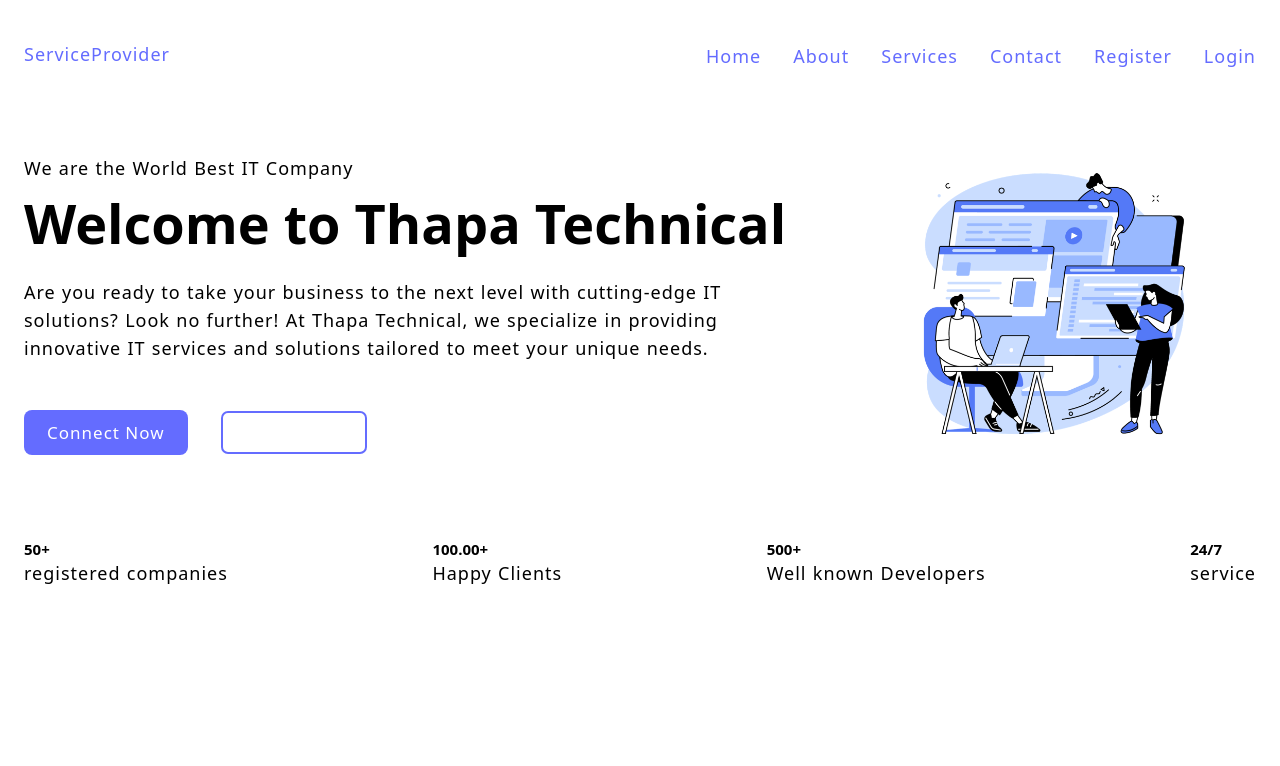
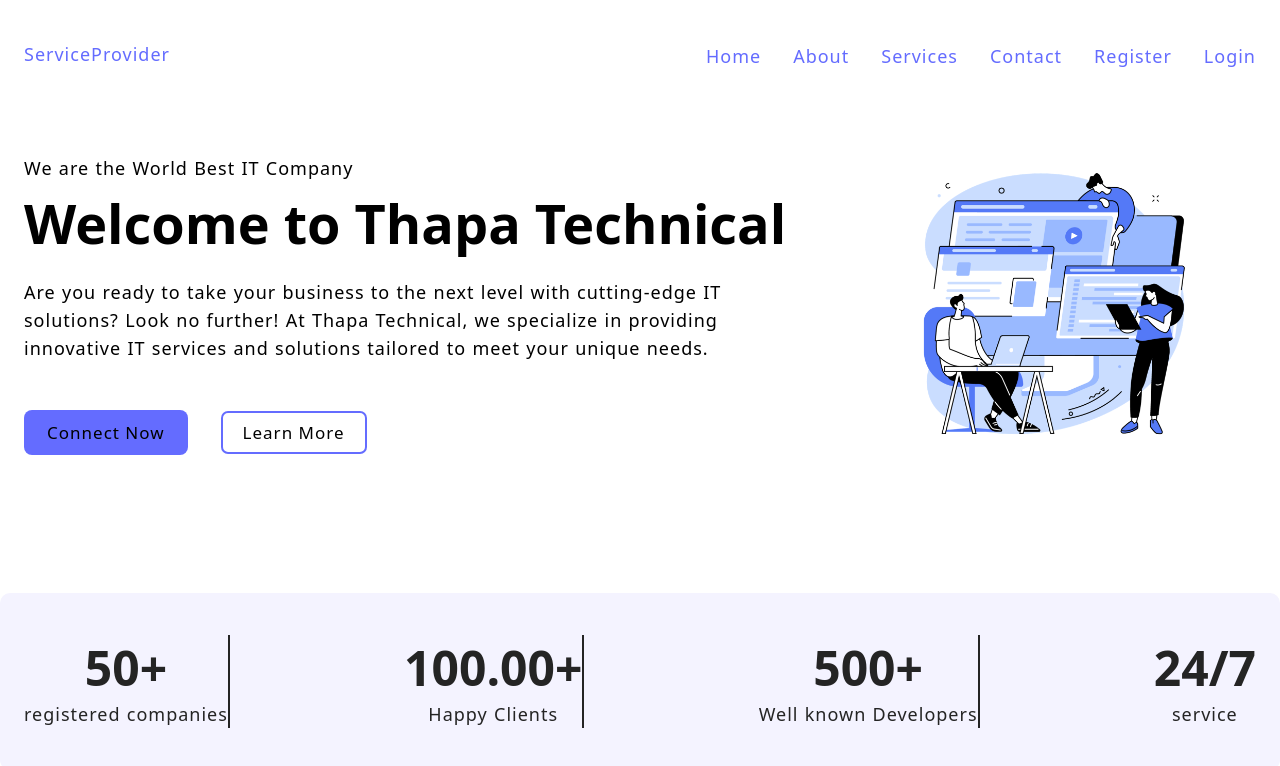
Before and after one commit to MuhammadFaizan144/MERN-Tutorial, a React (Vite) app in the folder client/: page / in a window 1280 px wide. Shown: the top 766 px of the page. Built offline with nearby package versions, Linux system fonts and the light colour scheme.

Commit message:
Styling for Analytics section in tutorial 24

```diff
--- a/client/src/index.css
+++ b/client/src/index.css
@@ -1,7 +1,3 @@
-/* src/index.css or app/globals.css */
-/* @tailwind base;
-@tailwind components;
-@tailwind utilities; */
 * {
   margin: 0;
   padding: 0;
@@ -78,13 +74,17 @@ li {
 .grid-two-cols {
   grid-template-columns: repeat(2, 1fr);
 }
+
+.grid-four-cols {
+  grid-template-columns: repeat(4, 1fr);
+}
+
 /*? Module Rules / Reusable */
 button {
   text-transform: capitalize;
   padding: 1rem 2.2rem;
   font-size: 1.7rem;
   font-weight: 500;
-  color: white;
   background-color: var(--btn-color);
   border-radius: 0.8rem;
   -webkit-border-radius: 0.8rem;
@@ -100,20 +100,13 @@ button {
   -ms-transition: border-color 0.3s;
   -o-transition: border-color 0.3s;
 }
-.secondary-btn{
-  background: transparent;
+
+.secondary-btn {
+  background-color: transparent;
   box-shadow: inset 0 0 0 0.2rem var(--btn-color);
   margin-left: 3.2rem;
 }
-/* state rules */
-button:hover{
-  box-shadow: inset 0 0 0 0.2rem var(--bg-color);
-}
-a:hover,
-a:active{
-  color: var(--btn-color);
 
-}
 /***** Hero Section *****/
 
 .section-hero {
@@ -139,7 +132,35 @@ a:active{
     }
   }
 }
-.secondary-btn{
 
+/***** End Hero  *****/
+
+/***** analytics Section *****/
+
+.section-analytics {
+  margin: 9.6rem 0;
+
+  & .container {
+    background-color: var(--bg-color);
+    border-radius: 1rem;
+  }
+
+  & .grid {
+    color: var(--dark-color);
+
+    & .div1 {
+      text-align: center;
+      border-right: 0.2rem solid var(--dark-color);
+
+      &:last-child {
+        border: none;
+      }
+      & h2{
+        font-size: 4.8rem;
+      }
+      &p{
+        text-transform: capitalize;
+      }
+    }
+  }
 }
-/***** End Hero  *****/
```
